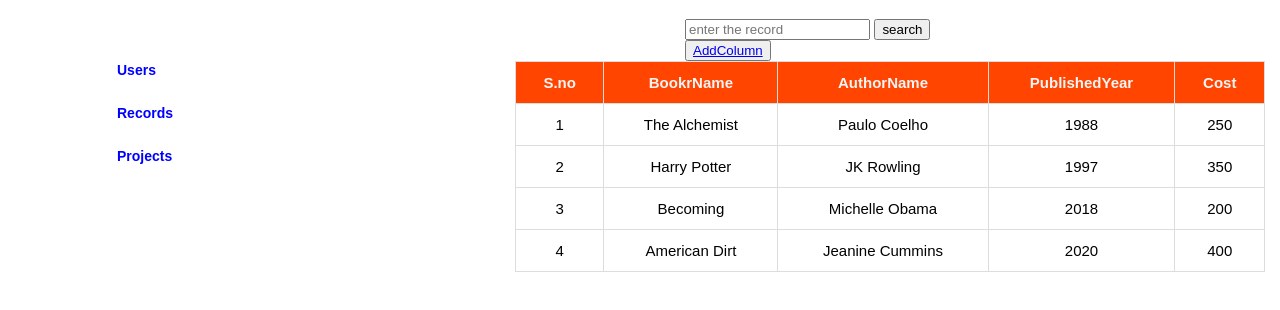
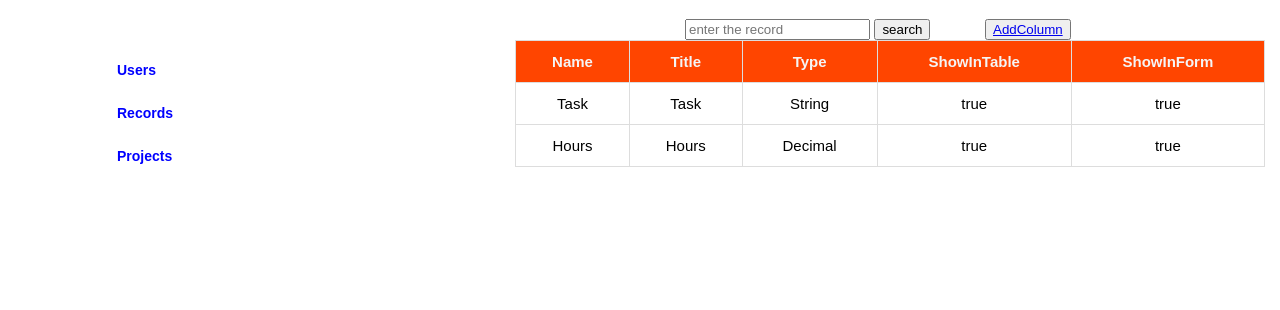
Before and after one commit to RameshKale04/master1, a plain HTML site: page index.html in a window 1280 px wide. Shown: the part 76-386 px from the top of the page. Drawn offline with nearby package versions, Linux system fonts and the light colour scheme.

Commit message:
frstcommit

```diff
--- a/index.html
+++ b/index.html
@@ -10,42 +10,28 @@
     <table class="table">
         <thead>
         <tr>
-        <th>S.no</th>
-         <th>BookrName</th>
-        <th>AuthorName</th>
-        <th>PublishedYear</th>
-        <th>Cost</th>
+           <th>Name</th>
+           <th>Title</th>
+           <th>Type</th>
+           <th>ShowInTable</th>
+           <th>ShowInForm</th>
         </tr>
         </thead>
         <body>
         <tr>
-        <td data-lable="S.no">1</td>
-        <td data-lable="BookName">The Alchemist</td>
-        <td data-lable="AuthorName">Paulo Coelho</td>
-        <td data-lable="PublishedYear">1988</td>
-        <td data-lable="Cost">250</td>
+           <td data-lable="Name">Task</td>
+           <td data-lable="Title">Task</td>
+           <td data-lable="Type">String</td>
+           <td data-lable="ShowInTable">true</td>
+           <td data-lable="ShowInForm">true</td>
         </tr>
         <tr>
-        <td data-lable="S.no">2</td>
-<td data-lable="BookName">Harry Potter</td>
-        <td data-lable="AuthorName">JK Rowling</td>
-         <td data-lable="PublishedYear">1997</td>
-         <td data-lable="Cost">350</td>
+           <td data-lable="Name">Hours</td>
+           <td data-lable="Title">Hours</td>
+           <td data-lable="Type">Decimal</td>
+           <td data-lable="PublishedYear">true</td>
+           <td data-lable="Cost">true</td>
          </tr>
-         <tr>
-            <td data-lable="S.no">3</td>
-            <td data-lable="BookName">Becoming</td>
-            <td data-lable="AuthorName">Michelle Obama</td>
-            <td data-lable="PublishedYear">2018</td>
-            <td data-lable="Cost">200</td>
-            </tr>
-            <tr>
-                <td data-lable="S.no">4</td>
-                <td data-lable="BookName">American Dirt</td>
-                <td data-lable="AuthorName">Jeanine Cummins</td>
-                <td data-lable="PublishedYear">2020</td>
-                <td data-lable="Cost">400</td>
-                </tr>
                 <div class="menu">
                 <ul>
                   <li><a href="#">Users</a></li>
@@ -56,10 +42,13 @@
                 <div class="search">
                 <input class="srch" type="search" name="" placeholder="enter the record">
                 <a href="#"><button class="btn">search</button> </a>
+              </div>
                <div>
-                <button class="cn"><a href="#">AddColumn</a></button>
-               </div>
+                <button class="cn"><a href="page.html">AddColumn</a></button>
+
                 </div>
+                <script src="https://code.jquery.com/jquery-3.6.0.min.js"></script>
+                <script src="script.js"></script>
            </body>
         </table>
    </body>
--- /dev/null
+++ b/script.js
@@ -0,0 +1,13 @@
+
+
+$(document).ready(function() {
+    // Add a hover effect to table rows
+    $('#my-table tbody tr').hover(
+      function() {
+        $(this).addClass('hover');
+      },
+      function() {
+        $(this).removeClass('hover');
+      }
+    );
+  });
--- /dev/null
+++ b/styles.css
@@ -0,0 +1,59 @@
+table {
+    border-collapse: collapse;
+    width: 50%;
+    max-width: 50%;
+    float: right;
+}
+
+th, td {
+    padding: 10px;
+    text-align: left;
+    border-bottom: 1px solid #ddd;
+}
+
+
+.table-container {
+    overflow-x: auto;
+}
+
+
+thead th {
+    position: sticky;
+    top: 0;
+    background-color: #f2f2f2;
+    z-index: 1;
+}
+
+
+@media (max-width: 600px) {
+    th, td {
+        padding: 5px;
+    }
+}
+.menu{
+    float: none;
+}
+ .btn {
+    display: inline-block;
+    padding: 10px 20px;
+    font-size: 16px;
+    border: none;
+    border-radius: 4px;
+    cursor: pointer;
+    background-color:orange;
+    color: white;
+
+
+}
+.btn:hover,
+.btn:focus {
+    opacity: 0.8;
+}
+nav ul {
+    margin-right: 20px;
+    list-style: none;
+    display: flex;
+    background-color: #f2f2f2;
+    text-decoration: none;
+    color: #333;
+    grid-template-rows: none;
```
Also changed, not shown: page.html (added, +47 -0 lines), link.txt (added), link.txt.txt (deleted).
